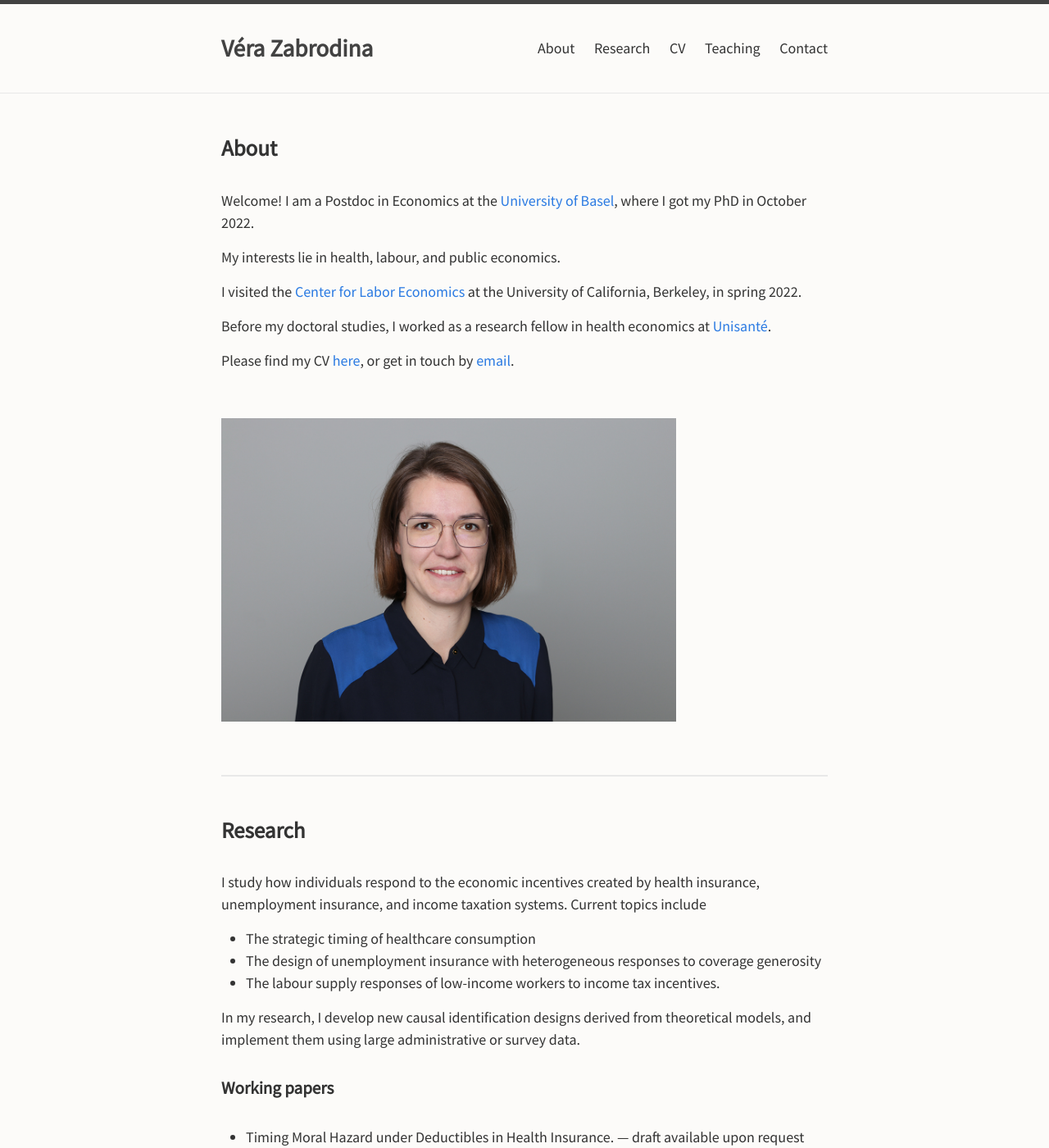
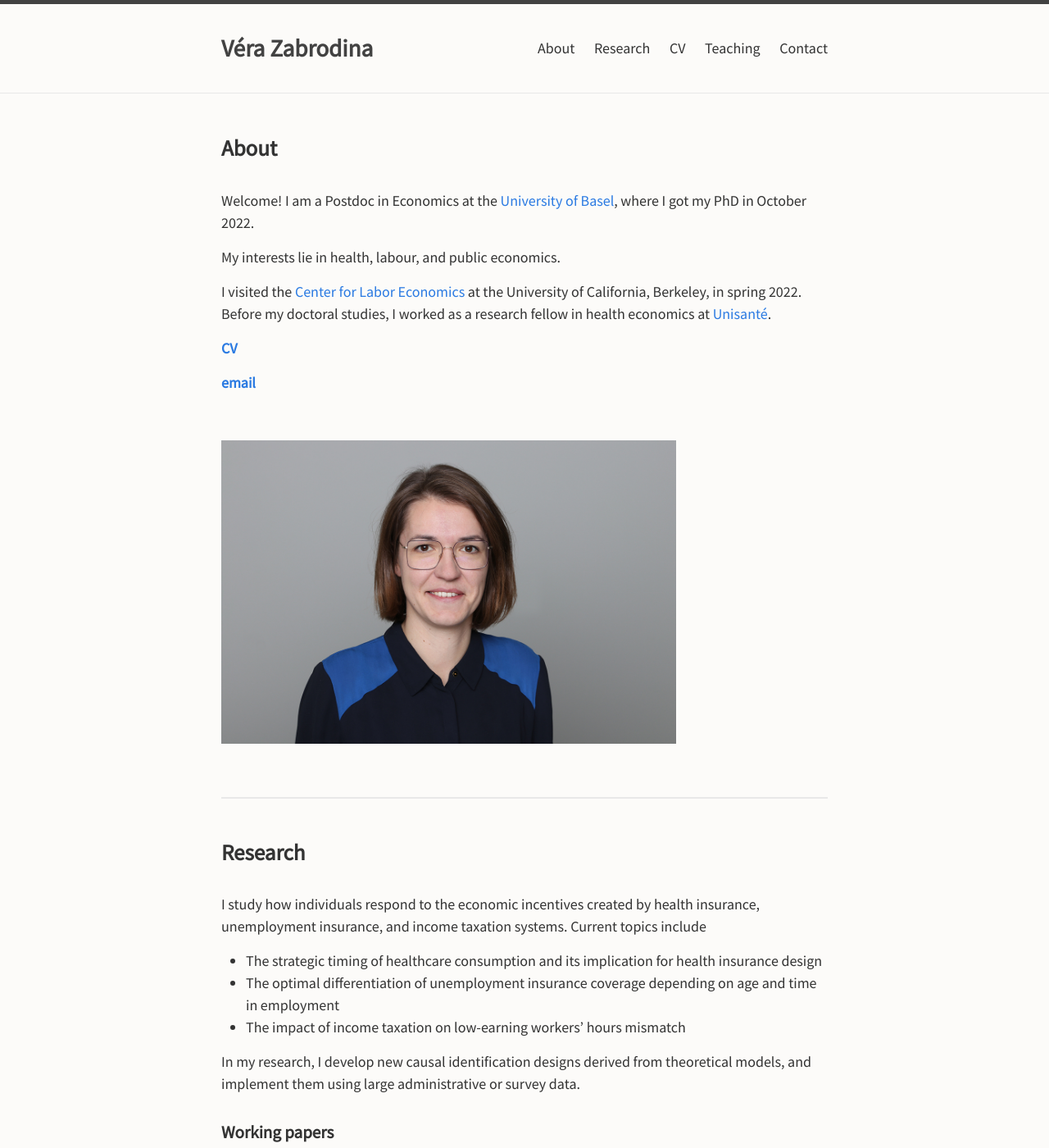
Before and after one commit to verazb/verazb.github.io, a Jekyll site: the page built from index.md, in a window 1280 px wide and 1400 px high. Shown: the whole window at 82% size. Built offline with Jekyll 4.4.1, drawn with Linux system fonts in a browser that asks for light colours; our own code applies the rules of GitHub Pages for plain Markdown files.

Commit message:
Update index.md

```diff
--- a/index.md
+++ b/index.md
@@ -10,10 +10,11 @@ Welcome! I am a Postdoc in Economics at the [University of Basel](https://wwz.un
 My interests lie in health, labour, and public economics.
 
 I visited the [Center for Labor Economics](http://cle.berkeley.edu/) at the University of California, Berkeley, in spring 2022.
-
 Before my doctoral studies, I worked as a research fellow in health economics at [Unisanté](https://www.unisante.ch/fr).
 
-Please find my CV [here](docs/Zabrodina_CV.pdf), or get in touch by [email](mailto:vera.zabrodina@unibas.ch).
+**[CV](docs/Zabrodina_CV.pdf)**
+
+**[email](mailto:vera.zabrodina@unibas.ch)**
 
 <br />
 
@@ -34,9 +35,9 @@ Please find my CV [here](docs/Zabrodina_CV.pdf), or get in touch by [email](mail
 
 I study how individuals respond to the economic incentives created by health insurance, unemployment insurance, and income taxation systems.
 Current topics include
-- The strategic timing of healthcare consumption
-- The design of unemployment insurance with heterogeneous responses to coverage generosity
-- The labour supply responses of low-income workers to income tax incentives.
+- The strategic timing of healthcare consumption and its implication for health insurance design
+- The optimal differentiation of unemployment insurance coverage depending on age and time in employment
+- The impact of income taxation on low-earning workers' hours mismatch
 
 In my research, I develop new causal identification designs derived from theoretical models, and implement them using large administrative or survey data.
 
```
